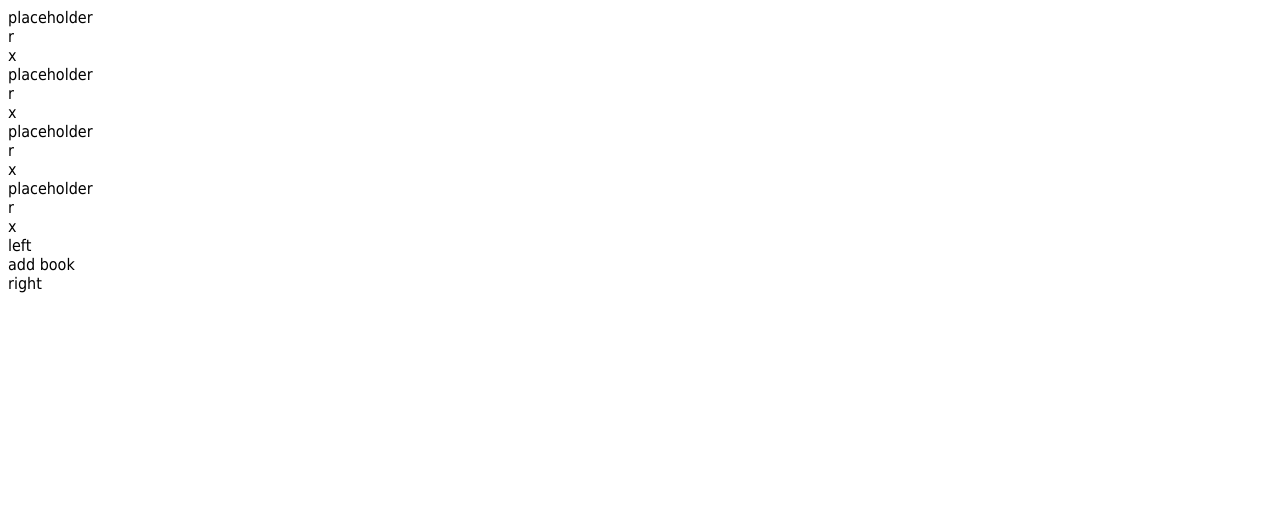
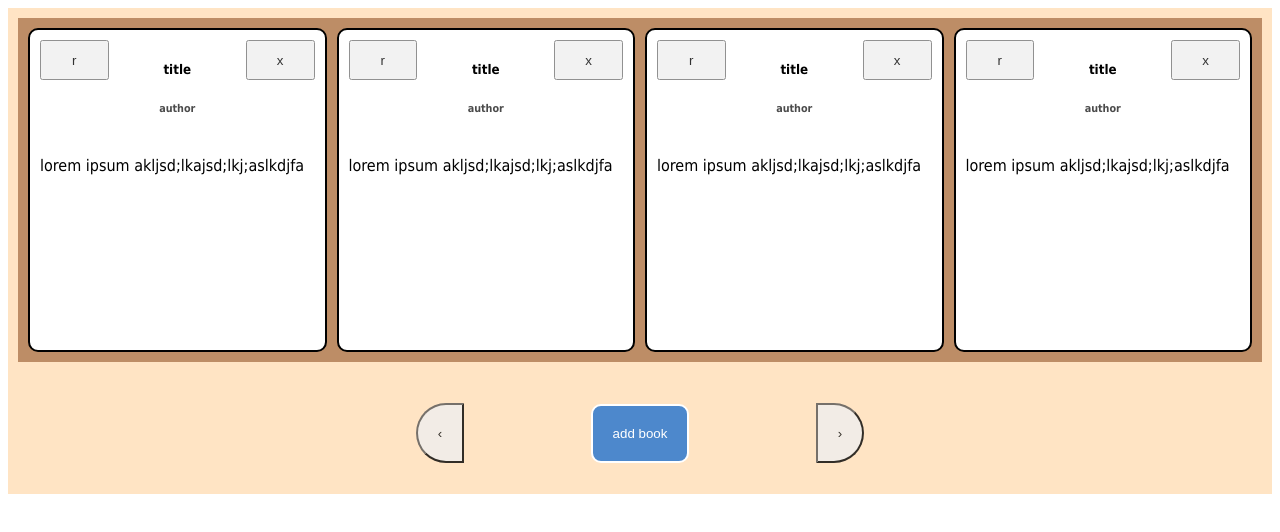
Before and after one commit to ryanjewik/library, a plain HTML site: page index.html in a window 1280 px wide. Drawn offline with Linux system fonts and the light colour scheme.

Commit message:
setup grid layout and added styling

```diff
--- a/index.html
+++ b/index.html
@@ -4,7 +4,7 @@
     <meta charset="UTF-8">
     <meta name="viewport" content="width=device-width, initial-scale=1.0">
     <title>Document</title>
-    <link rel = "stylesheet" href="styles.css">
+    <link rel = "stylesheet" href="style.css">
     <style>
         html{
         font-family: Tahoma;
@@ -15,29 +15,66 @@
 <body>
     <script src="javascript.js"></script>
     <div id = "background">
+        <!--<img src = "images/library.jpg">-->
         <div id ="library">
-            <div class = "book">placeholder
-                <div class = "read-btn">r</div>
-                <div class = "remove-btn">x</div>
+            <div class = "book">
+                <div class = "card-head">
+                    <button class = "read-btn">r</button>
+                    <div class ="title-author">
+                        <h5>title</h5>
+                        <h6>author</h6>
+                    </div>
+                    <button class = "remove-btn">x</button>
+                </div>
+                <div class = "card-body">
+                    <p>lorem ipsum akljsd;lkajsd;lkj;aslkdjfa</p>
+                </div>
             </div>
-            <div class = "book">placeholder
-                <div class = "read-btn">r</div>
-                <div class = "remove-btn">x</div>
+            <div class = "book">
+                <div class = "card-head">
+                    <button class = "read-btn">r</button>
+                    <div class ="title-author">
+                        <h5>title</h5>
+                        <h6>author</h6>
+                    </div>
+                    <button class = "remove-btn">x</button>
+                </div>
+                <div class = "card-body">
+                    <p>lorem ipsum akljsd;lkajsd;lkj;aslkdjfa</p>
+                </div>
             </div>
 
-            <div class = "book">placeholder
-                <div class = "read-btn">r</div>
-                <div class = "remove-btn">x</div>
+            <div class = "book">
+                <div class = "card-head">
+                    <button class = "read-btn">r</button>
+                    <div class ="title-author">
+                        <h5>title</h5>
+                        <h6>author</h6>
+                    </div>
+                    <button class = "remove-btn">x</button>
+                </div>
+                <div class = "card-body">
+                    <p>lorem ipsum akljsd;lkajsd;lkj;aslkdjfa</p>
+                </div>
             </div>
-            <div class = "book">placeholder
-                <div class = "read-btn">r</div>
-                <div class = "remove-btn">x</div>
+            <div class = "book">
+                <div class = "card-head">
+                    <button class = "read-btn">r</button>
+                    <div class ="title-author">
+                        <h5>title</h5>
+                        <h6>author</h6>
+                    </div>
+                    <button class = "remove-btn">x</button>
+                </div>
+                <div class = "card-body">
+                    <p>lorem ipsum akljsd;lkajsd;lkj;aslkdjfa</p>
+                </div>
             </div>
         </div>
         <div id = "ui">
-            <div class = "nav-btns">left</div>
-            <div id = "add-book-btn">add book</div>
-            <div class = "nav-btns">right</div>
+            <button class = "nav-btns" id = "left">&#8249</button>
+            <button id = "add-book-btn">add book</button>
+            <button class = "nav-btns" id = "right">&#8250</button>
         </div>
     </div>
 </body>
--- a/style.css
+++ b/style.css
@@ -0,0 +1,78 @@
+#background img{
+    height: 500px;
+    width: auto;
+}
+#background{
+    background-color: bisque;
+    display: grid;
+    grid-template-rows: 6fr 2fr;
+}
+
+/*----------library----------*/
+#library{
+    background-color: rgb(189, 141, 102);
+    display: grid;
+    grid-template-columns: 3fr 3fr 3fr 3fr;
+    margin: 10px;
+    gap: 10px;
+    padding: 10px;
+}
+.book{
+    background-color: white;
+    border-style: solid;
+    border-radius: 10px;
+    border-width: 2px;
+    padding: 10px;
+    display: grid;
+    grid-template-rows: 2fr 4fr;
+}
+
+/*----------card head----------*/
+.card-head{
+    grid-row: 1;
+    display: grid;
+    grid-template-columns: 1fr 2fr 1fr;
+}
+.title-author{
+    grid-column: 2;
+    text-align: center;
+}
+.title-author h6{
+    opacity: .7;
+}
+.read-btn, .remove-btn{
+    height: 40%;
+    width: auto;
+    opacity: .8;
+}
+/*----------ui----------*/
+#ui{
+    grid-row: 2;
+    display: flex;
+    justify-content: center;
+    align-items: center;
+}
+.nav-btns{
+    height: 50%;
+    margin: auto 10%;
+    padding: 20px;
+    opacity: .8;
+    display: flex;
+    justify-content: center;
+    align-items: center;
+
+}
+#add-book-btn{
+    padding: 20px;
+    background-color: rgb(77, 136, 204);
+    border-style: solid;
+    border-color: white;
+    color: white;
+    border-radius: 10px;
+}
+#right{
+    border-radius: 10px 500px 500px 10px;
+}
+#left{
+    border-radius: 500px 10px 10px 500px;
+}
```
Also changed, not shown: images/library.jpg (added).
